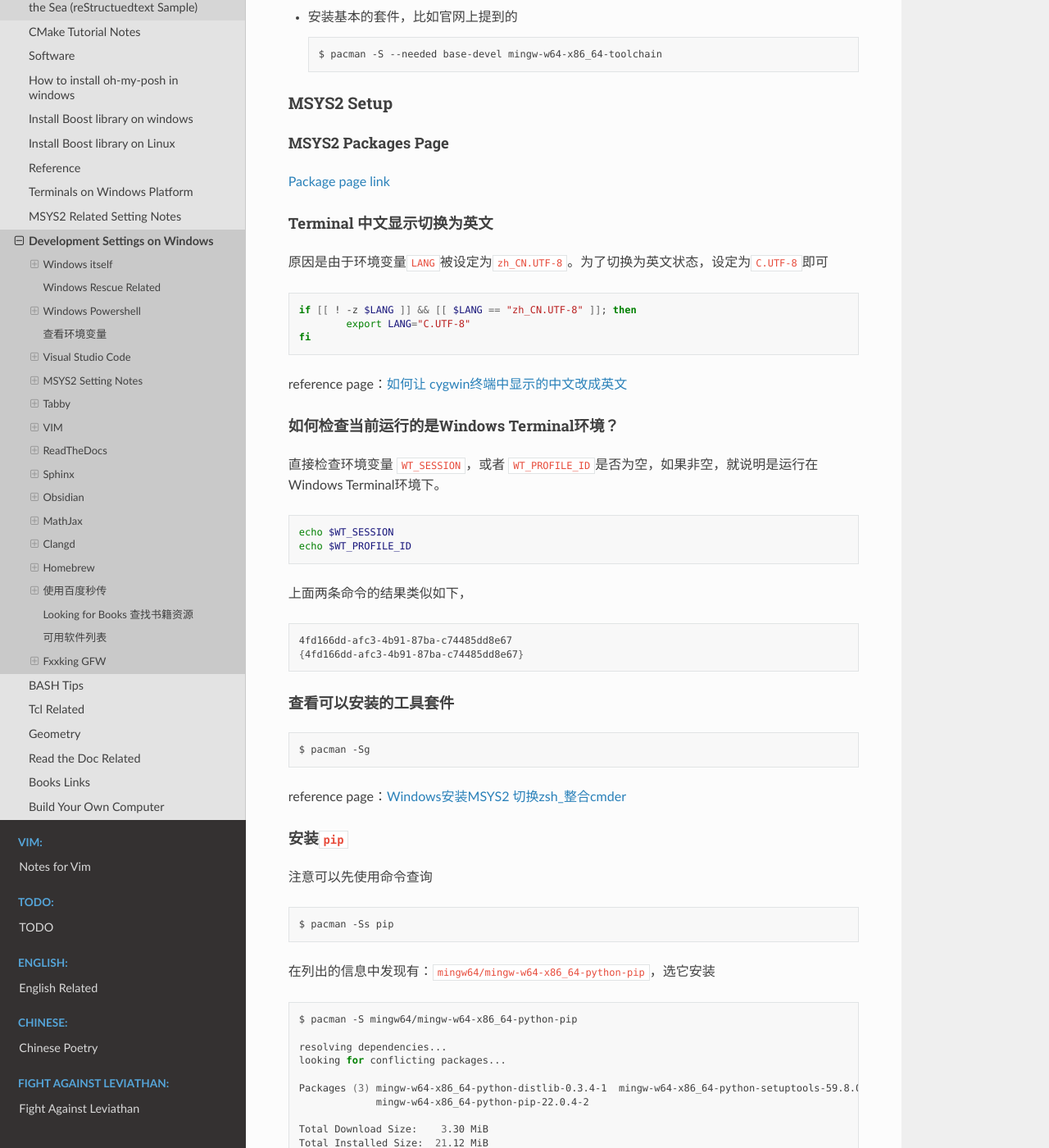
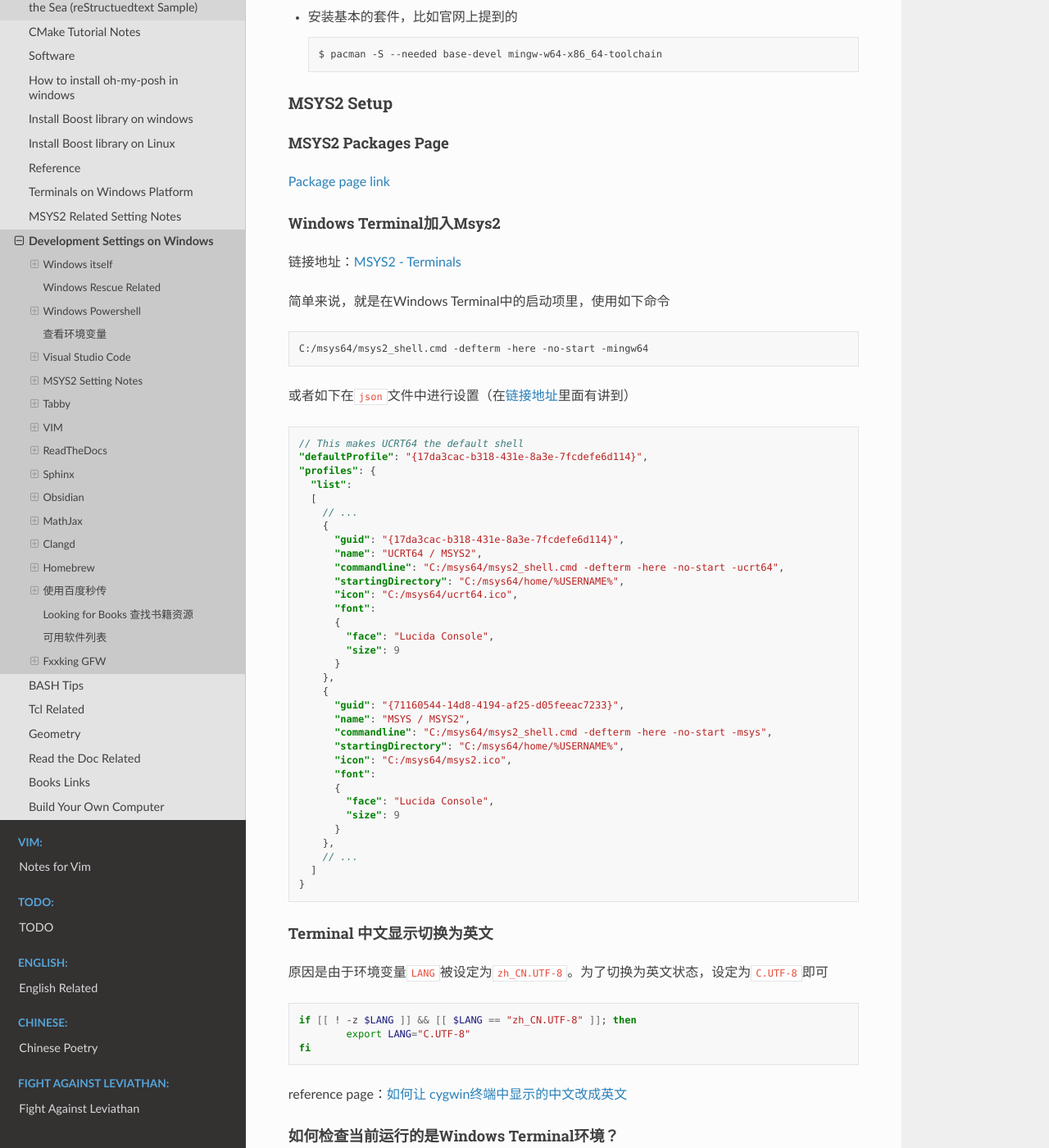
Before and after one commit to Pyrad/pyradnotes, a Sphinx documentation site: the page built from source/Notes/WinDevEnvSetup.md, in a window 1280 px wide and 1400 px high, scrolled down 4703 px. Shown: the whole window at 82% size. Built offline with Sphinx 7.4.7 and the Read the Docs theme 2.0.0, drawn with Linux system fonts in a browser that asks for light colours.

Commit message:
Note Windows Terminal adds MSYS2 profile
The setting guide can be found at link: https://www.msys2.org/docs/terminals/

````diff
--- a/source/Notes/WinDevEnvSetup.md
+++ b/source/Notes/WinDevEnvSetup.md
@@ -252,6 +252,54 @@
 #### MSYS2 Packages Page
 
 [Package page link](https://packages.msys2.org/queue)
+
+#### Windows Terminal加入Msys2
+
+链接地址：[MSYS2 - Terminals](https://www.msys2.org/docs/terminals/)
+
+简单来说，就是在Windows Terminal中的启动项里，使用如下命令
+
+```powershell
+C:/msys64/msys2_shell.cmd -defterm -here -no-start -mingw64
+```
+
+或者如下在`json`文件中进行设置（在[链接地址](https://www.msys2.org/docs/terminals/)里面有讲到）
+
+```json
+// This makes UCRT64 the default shell
+"defaultProfile": "{17da3cac-b318-431e-8a3e-7fcdefe6d114}",
+"profiles": {
+  "list":
+  [
+    // ...
+    {
+      "guid": "{17da3cac-b318-431e-8a3e-7fcdefe6d114}",
+      "name": "UCRT64 / MSYS2",
+      "commandline": "C:/msys64/msys2_shell.cmd -defterm -here -no-start -ucrt64",
+      "startingDirectory": "C:/msys64/home/%USERNAME%",
+      "icon": "C:/msys64/ucrt64.ico",
+      "font":
+      {
+        "face": "Lucida Console",
+        "size": 9
+      }
+    },
+    {
+      "guid": "{71160544-14d8-4194-af25-d05feeac7233}",
+      "name": "MSYS / MSYS2",
+      "commandline": "C:/msys64/msys2_shell.cmd -defterm -here -no-start -msys",
+      "startingDirectory": "C:/msys64/home/%USERNAME%",
+      "icon": "C:/msys64/msys2.ico",
+      "font":
+      {
+        "face": "Lucida Console",
+        "size": 9
+      }
+    },
+    // ...
+  ]
+}
+```
 
 
 
````
